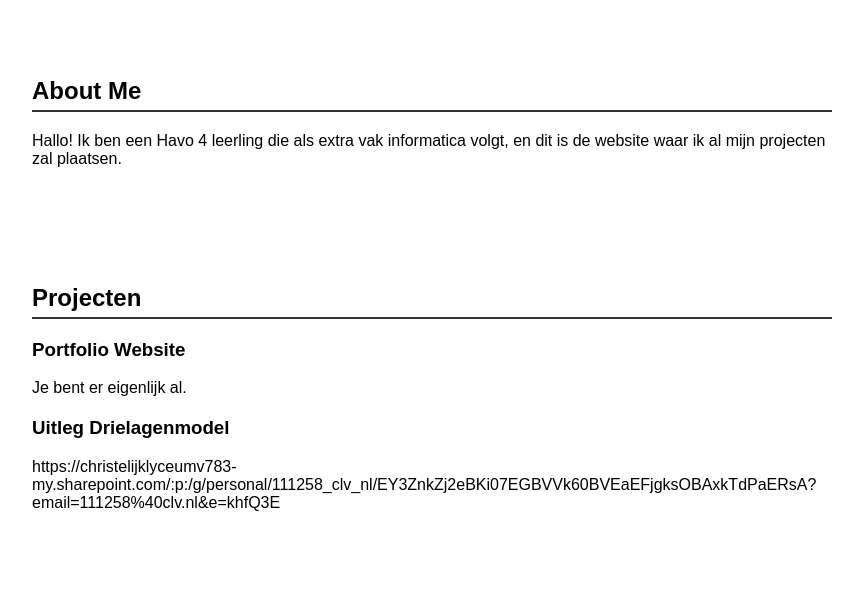
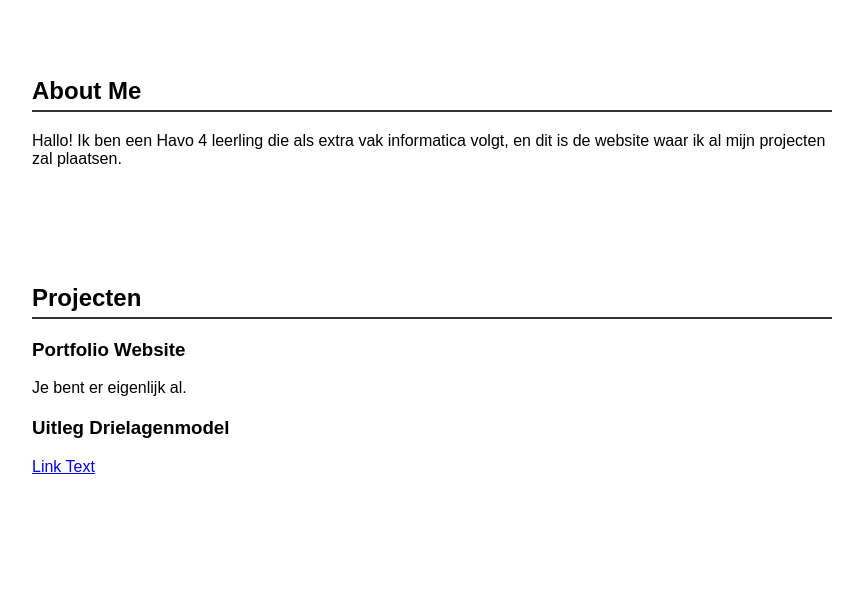
Before and after one commit to LM82023/silver-fortnight.github.io, a plain HTML site: page index.html in a window 1280 px wide. Shown: the part 130-723 px from the top of the page, without its empty margins (208-1071 px from the left). Drawn offline with Linux system fonts and the light colour scheme.

Commit message:
changes!

```diff
--- a/index.html
+++ b/index.html
@@ -34,7 +34,7 @@
             </div>
             <div class="project">
                 <h3>Uitleg Drielagenmodel</h3>
-                <p>https://christelijklyceumv783-my.sharepoint.com/:p:/g/personal/111258_clv_nl/EY3ZnkZj2eBKi07EGBVVk60BVEaEFjgksOBAxkTdPaERsA?email=111258%40clv.nl&e=khfQ3E</p>
+                <a href="https://christelijklyceumv783-my.sharepoint.com/:p:/g/personal/111258_clv_nl/EY3ZnkZj2eBKi07EGBVVk60BVEaEFjgksOBAxkTdPaERsA?email=111258%40clv.nl&e=khfQ3E">Link Text</a>
             </div>
             <!-- Add more projects as needed -->
         </div>
```
